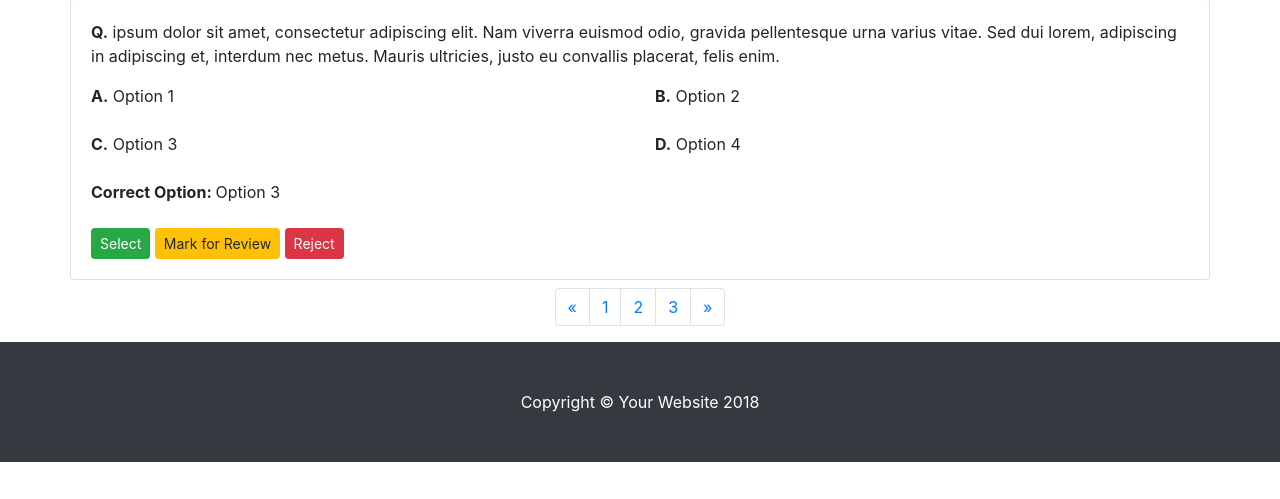
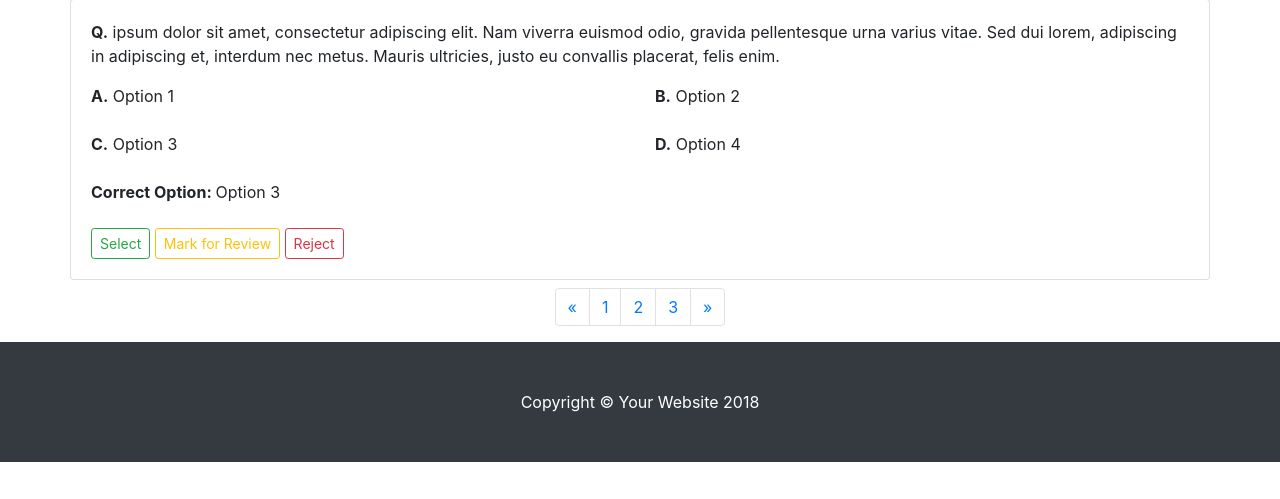
Before and after one commit to kaushal-py/QuizSource, a Flask app: page /review in a window 1280 px wide. Shown: the part 177-676 px from the top of the page. Run offline with Flask 2, Linux system fonts and the light colour scheme; some libraries are stand-ins or nearby versions.

Commit message:
Add: Review options

```diff
--- a/templates/review.html
+++ b/templates/review.html
@@ -39,9 +39,9 @@
 
                     <br>
 
-                    <span class="btn btn-sm btn-success">Select</span>
-                    <span class="btn btn-sm btn-warning">Mark for Review</span>
-                    <span class="btn btn-sm btn-danger">Reject</span>
+                    <span class="btn btn-sm btn-outline-success" id="btn-success-1">Select</span>
+                    <span class="btn btn-sm btn-outline-warning" id="btn-warning-1">Mark for Review</span>
+                    <span class="btn btn-sm btn-outline-danger" id="btn-danger-1">Reject</span>
 
                 </div>
             </div>
@@ -86,7 +86,25 @@
 </footer>
 
 <script>
+    $(document).ready(function(){
+        $("#btn-success-1").click(function(){
+            $("#btn-success-1").toggleClass("btn-outline-success").toggleClass("btn-success")
+            $("#btn-warning-1").addClass("btn-outline-warning").removeClass("btn-warning")
+            $("#btn-danger-1").addClass("btn-outline-danger").removeClass("btn-danger")
+        });
 
+         $("#btn-warning-1").click(function(){
+            $("#btn-success-1").addClass("btn-outline-success").removeClass("btn-success")
+            $("#btn-warning-1").toggleClass("btn-outline-warning").toggleClass("btn-warning")
+            $("#btn-danger-1").addClass("btn-outline-danger").removeClass("btn-danger")
+        });
+
+         $("#btn-danger-1").click(function(){
+            $("#btn-success-1").addClass("btn-outline-success").removeClass("btn-success")
+            $("#btn-warning-1").addClass("btn-outline-warning").removeClass("btn-warning")
+            $("#btn-danger-1").toggleClass("btn-outline-danger").toggleClass("btn-danger")
+        });
+    });
 </script>
 
 {% endblock %}
```
